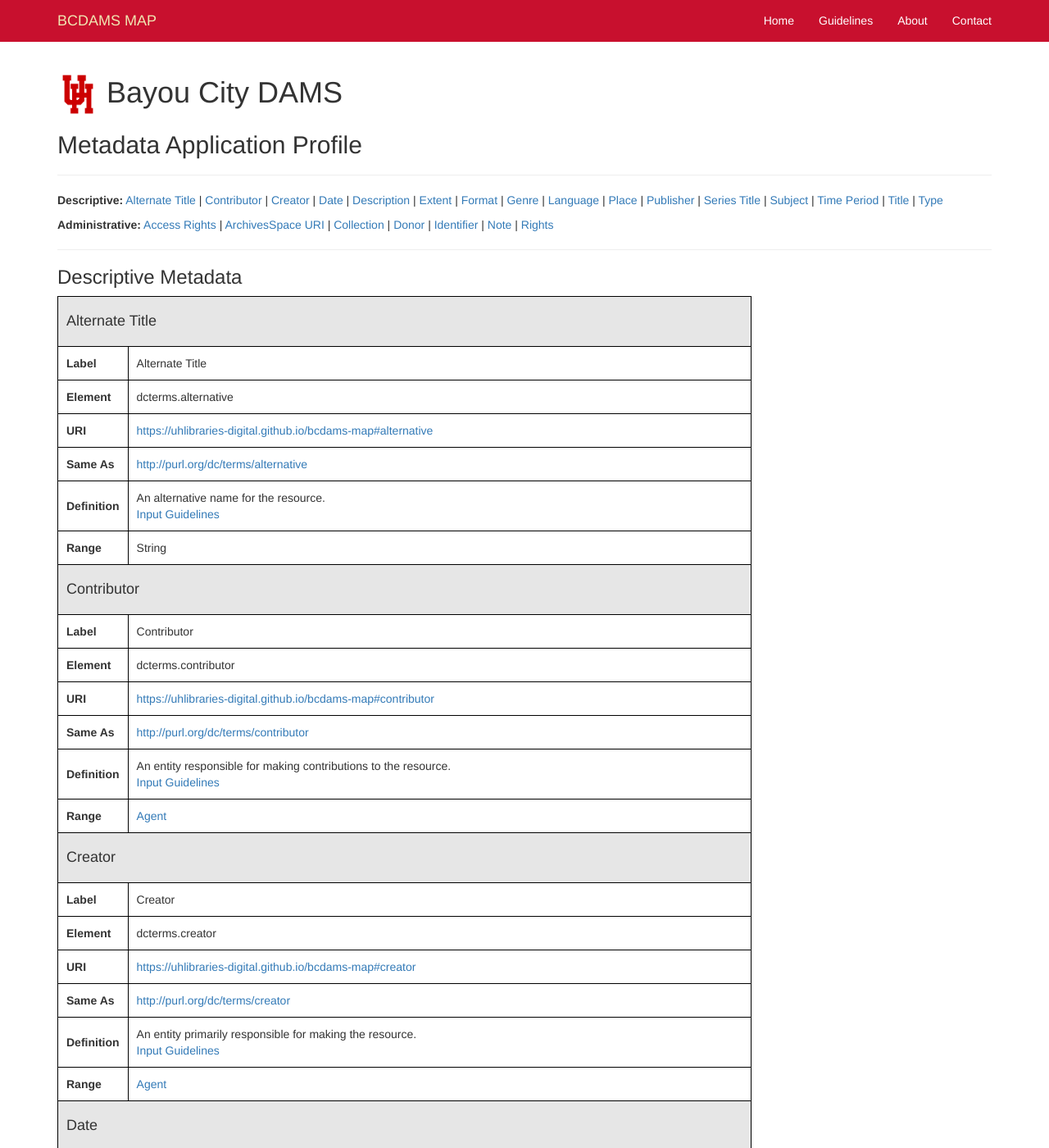
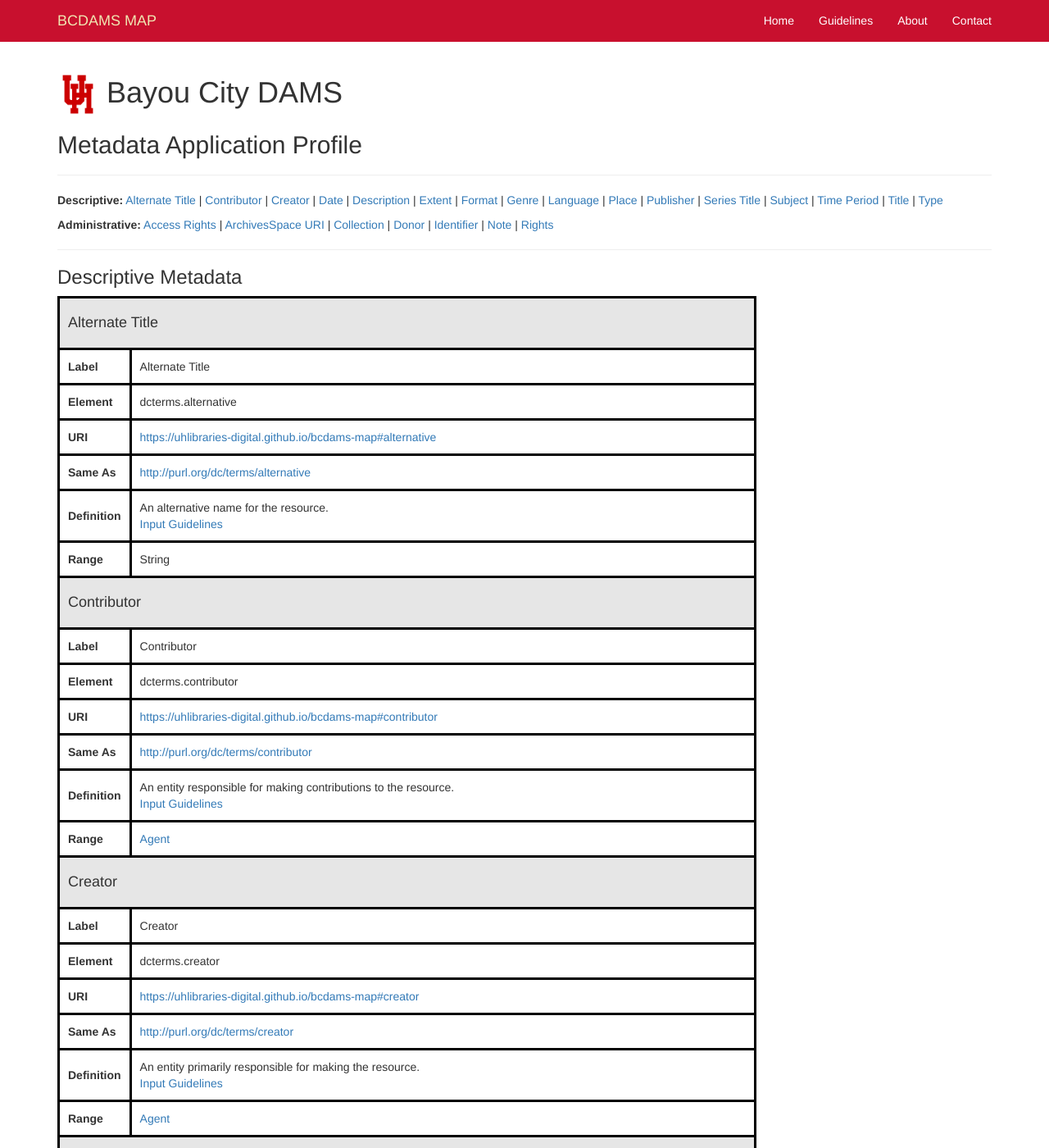
Before and after one commit to uhlibraries-digital/bcdams-map, a Jekyll site: the page built from index.html, in a window 1280 px wide and 1400 px high. Shown: the whole window at 82% size. Built offline with Jekyll 4.4.1, drawn with Linux system fonts in a browser that asks for light colours; nearby versions of some CDN libraries; the list of posts is cut into pages by our own code; comment, search, counter and statistics services are not loaded.

Commit message:
add weight to borders and th font

```diff
--- a/assets/css/custom.css
+++ b/assets/css/custom.css
@@ -53,12 +53,13 @@
 table,
 th,
 td {
-   border: 1px solid black;
+   border: 3px solid black;
    padding: 10px;
 }
 
 th {
     background-color: #e6e6e6;
+    font-weight: bold;
 }
 
 /**
```
